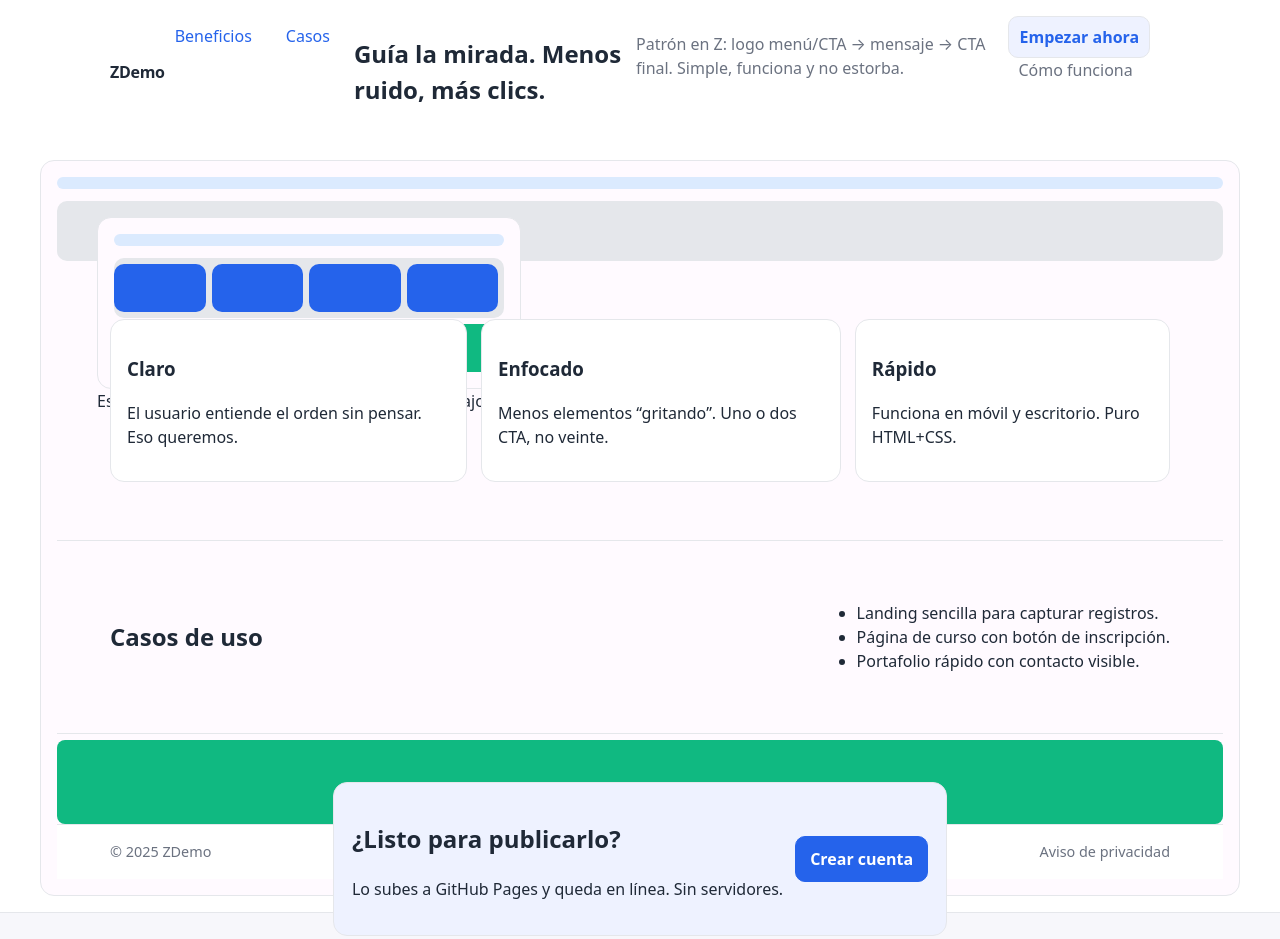
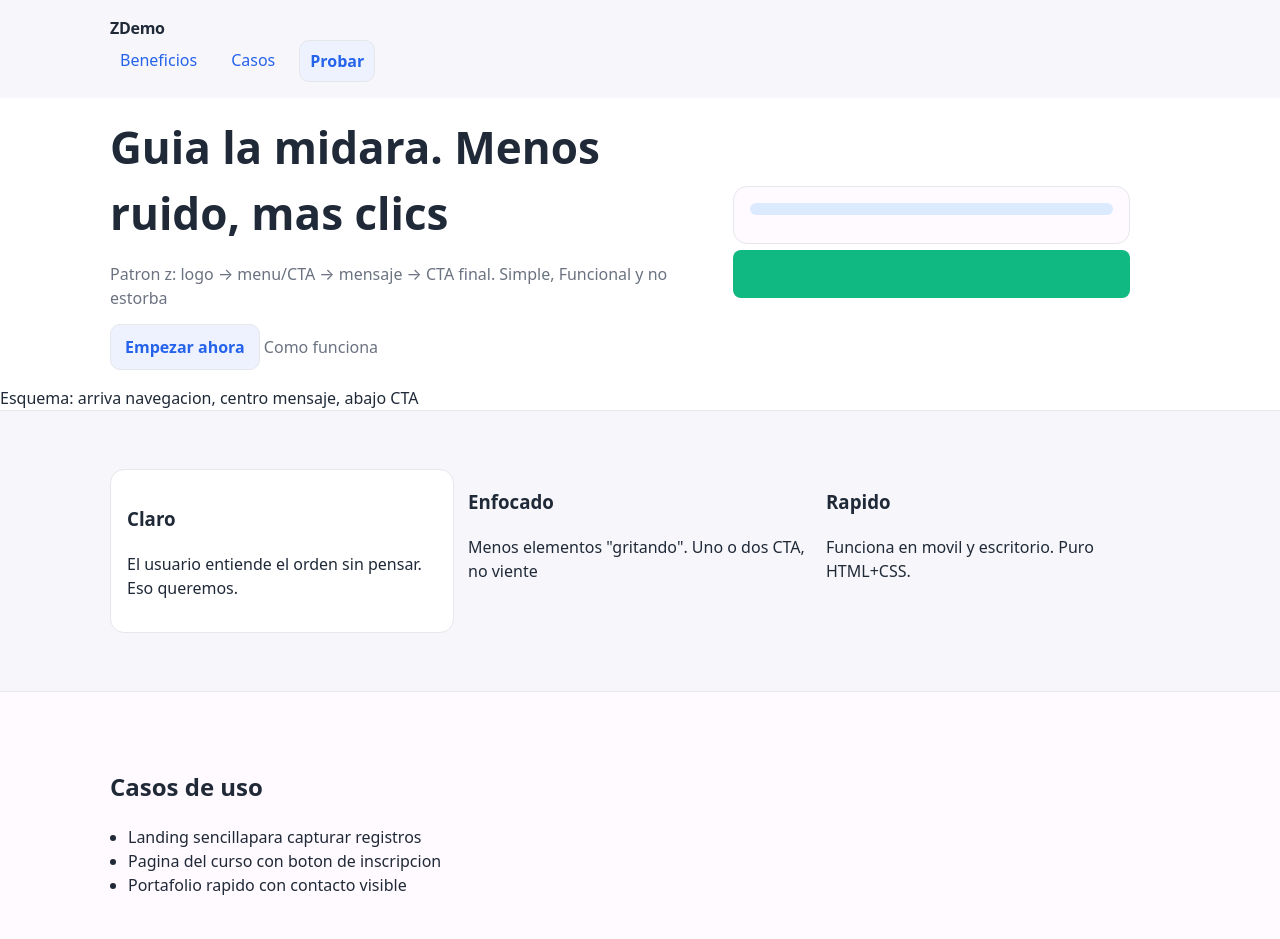
Before and after one commit to rystra/ZDemo, a plain HTML site: page index.html in a window 1280 px wide. Shown: the top 939 px of the page. Drawn offline with Linux system fonts and the light colour scheme.

Commit message:
Nuevos cambios en  index.html (ZDemo)

```diff
--- a/index.html
+++ b/index.html
@@ -1,93 +1,79 @@
 <!DOCTYPE html>
-<html lang="es">
+<html lang="en">
 <head>
-<meta charset="utf-8" />
-<meta name="viewport" content="width=device-width, initial-scale=1" />
-<title>Modelo Z Ejemplo 2 (claro)</title>
-<link rel="stylesheet" href="styles.css" />
+    <meta charset="UTF-8">
+    <meta name="viewport" content="width=device-width, initial-scale=1.0">
+    <title>Modelo z </title>
+    <link rel="stylesheet" href="styles.css">
 </head>
 <body>
-<!-- Z: tramo superior (izq der). Logo a la izquierda, CTA a la derecha -->
-<header class="topbar">
+    <head class="topbar">
         <div class="wrap">
             <a class="logo" href="#">ZDemo</a>
             <nav class="nav">
                 <a href="#beneficios">Beneficios</a>
                 <a href="#casos">Casos</a>
-<!-- Dejo el CTA arriba a la derecha.
-<a class="btn" href="#cta">Probar</a>
+                <a class="btn" href="#acta">Probar</a>
             </nav>
         </div>
-</header>
-<!-- Z: diagonal (arriba der abajo izq).
+    </head>
     <section class="hero">
         <div class="wrap grid">
             <div class="copy">
--->
-<h1>Guía la mirada. Menos ruido, más clics.</h1>
-<p class="lead">Patrón en Z: logo menú/CTA → mensaje → CTA final. Simple, funciona y no estorba.</p>
+                <h1>Guia la midara. Menos ruido, mas clics</h1>
+                <p class="lead">Patron z: logo → menu/CTA  → mensaje  → CTA final. Simple, Funcional y no estorba</p>
                 <div class="actions">
-<a class="btn" href="#cta">Empezar ahora</a>
-<a class="link" href="#beneficios">Cómo funciona</a>
+                    <a class="btn" href="#acta">Empezar ahora</a>
+                    <a class="link" href="#beneficios">Como funciona</a>
                 </div>
             </div>
             <figure class="mock">
                 <div class="card">
                     <div class="bar"></div>
-<div class="blocks">
+                  <span></span><span></span><span></span>
 
-<figure class="mock">
-  <div class="card">
-    <div class="bar"></div>
-    <div class="blocks">
-      <span></span><span></span><span></span><span></span>
                     </div>
                     <div class="cta"></div>
                 </div>
-  <figcaption class="hint">Esquema: arriba navegación, centro mensaje, abajo CTA.</figcaption>
+                <figcaption class="hint">Esquema: arriva navegacion, centro mensaje, abajo CTA</figcaption>
             </figure>
         </div>
     </section>
-
     <section id="beneficios" class="section">
        <div class="wrap cards">
          <article class="card2">
             <h3>Claro</h3>
             <p>El usuario entiende el orden sin pensar. Eso queremos.</p>
         </article>
-    <article class="card2">
+        <article>
             <h3>Enfocado</h3>
-      <p>Menos elementos “gritando”. Uno o dos CTA, no veinte.</p>
+            <p>Menos elementos "gritando". Uno o dos CTA, no viente</p>
         </article>
-    <article class="card2">
-      <h3>Rápido</h3>
-      <p>Funciona en móvil y escritorio. Puro HTML+CSS.</p>
+        <article>
+            <h3>Rapido</h3>
+            <p>Funciona en movil y escritorio. Puro HTML+CSS.</p>
         </article>
        </div>
     </section>
-
     <section id="casos" class="section alt">
-  <div class="wrap">
+        <div class="wrap ">
            <h2>Casos de uso</h2>
            <ul class="list">
-      <li>Landing sencilla para capturar registros.</li>
-      <li>Página de curso con botón de inscripción.</li>
-      <li>Portafolio rápido con contacto visible.</li>
+            <li>Landing sencillapara capturar registros</li>
+            <li>Pagina del curso con boton de inscripcion</li>
+            <li>Portafolio rapido con contacto visible</li>
            </ul>
         </div>
     </section>
-
-<!-- Z: tramo final (abajo der). Listo. -->
     <section id="cta" class="section cta">
         <div class="wrap ctaBox">
              <div>
                 <h2>¿Listo para publicarlo?</h2>
-      <p>Lo subes a GitHub Pages y queda en línea. Sin servidores.</p>
+                <p>Lo subes a github pages y queda en linea. Sin servidores</p>
             </div>
-    <a class="btn btnSolid" href="#">Crear cuenta</a>
+            <a  class="btn btnSolid" href="#">Crear cuenta</a>
         </div>
     </section>
-
     <footer class="foot">
         <div class="wrap small">
             <span>© 2025 ZDemo</span>
```
Lines whose indentation alone changed are shown as unchanged.
